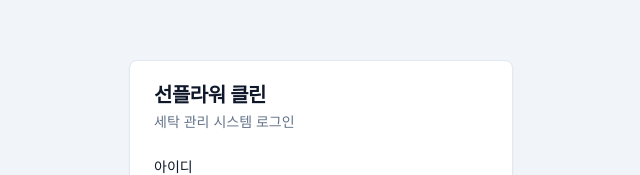
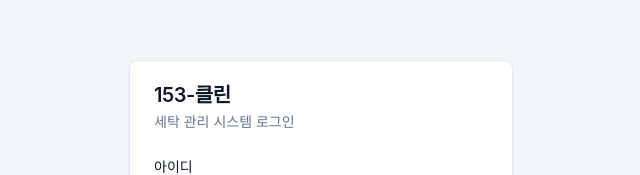
Before and after one commit to sonflower-clean/clean, a Next.js app: page /login in a window 1280 px wide. Shown: the part 169-344 px from the top of the page, without its empty margins (319-959 px from the left). Built offline with nearby package versions, Linux system fonts and the light colour scheme.

Commit message:
chore: 변경된 상호명 '153-클린' 반영

```diff
--- a/src/app/(app)/layout.tsx
+++ b/src/app/(app)/layout.tsx
@@ -83,7 +83,7 @@ export default async function AppLayout({
       {/* Sidebar */}
       <aside className={styles.sidebar}>
         <div className={styles.sidebarHeader}>
-          <span>선플라워 클린</span>
+          <span>153-클린</span>
         </div>
 
         <nav className={styles.nav}>
--- a/src/app/login/page.tsx
+++ b/src/app/login/page.tsx
@@ -29,7 +29,7 @@ export default function LoginPage() {
     <div className={styles.container}>
       <Card className={styles.card}>
         <CardHeader>
-          <CardTitle className="text-2xl text-center">선플라워 클린</CardTitle>
+          <CardTitle className="text-2xl text-center">153-클린</CardTitle>
           <CardDescription className="text-center">세탁 관리 시스템 로그인</CardDescription>
         </CardHeader>
         <CardContent>
--- a/src/app/print/monthly-report/ClientPage.tsx
+++ b/src/app/print/monthly-report/ClientPage.tsx
@@ -195,7 +195,7 @@ export default function ClientPage({
 
         <div className="info-box">
           <div className="info-title">공급자</div>
-          <div className="info-row"><div className="info-label">상호명:</div><div>153-clean</div></div>
+          <div className="info-row"><div className="info-label">상호명:</div><div>153-클린</div></div>
           <div className="info-row"><div className="info-label">사업자번호:</div><div></div></div>
           <div className="info-row"><div className="info-label">대표자명:</div><div></div></div>
           <div className="info-row"><div className="info-label">연락처:</div><div></div></div>
```
